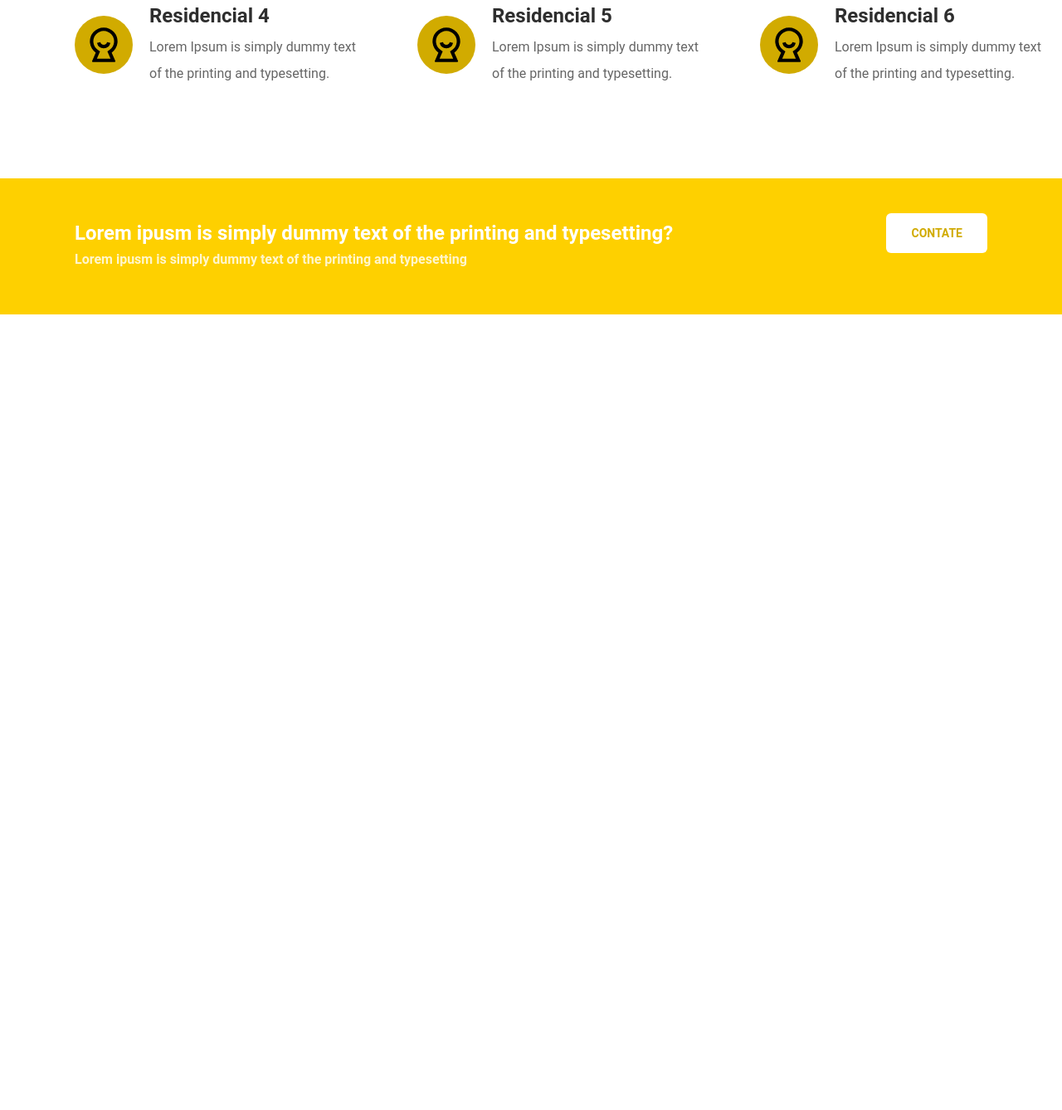
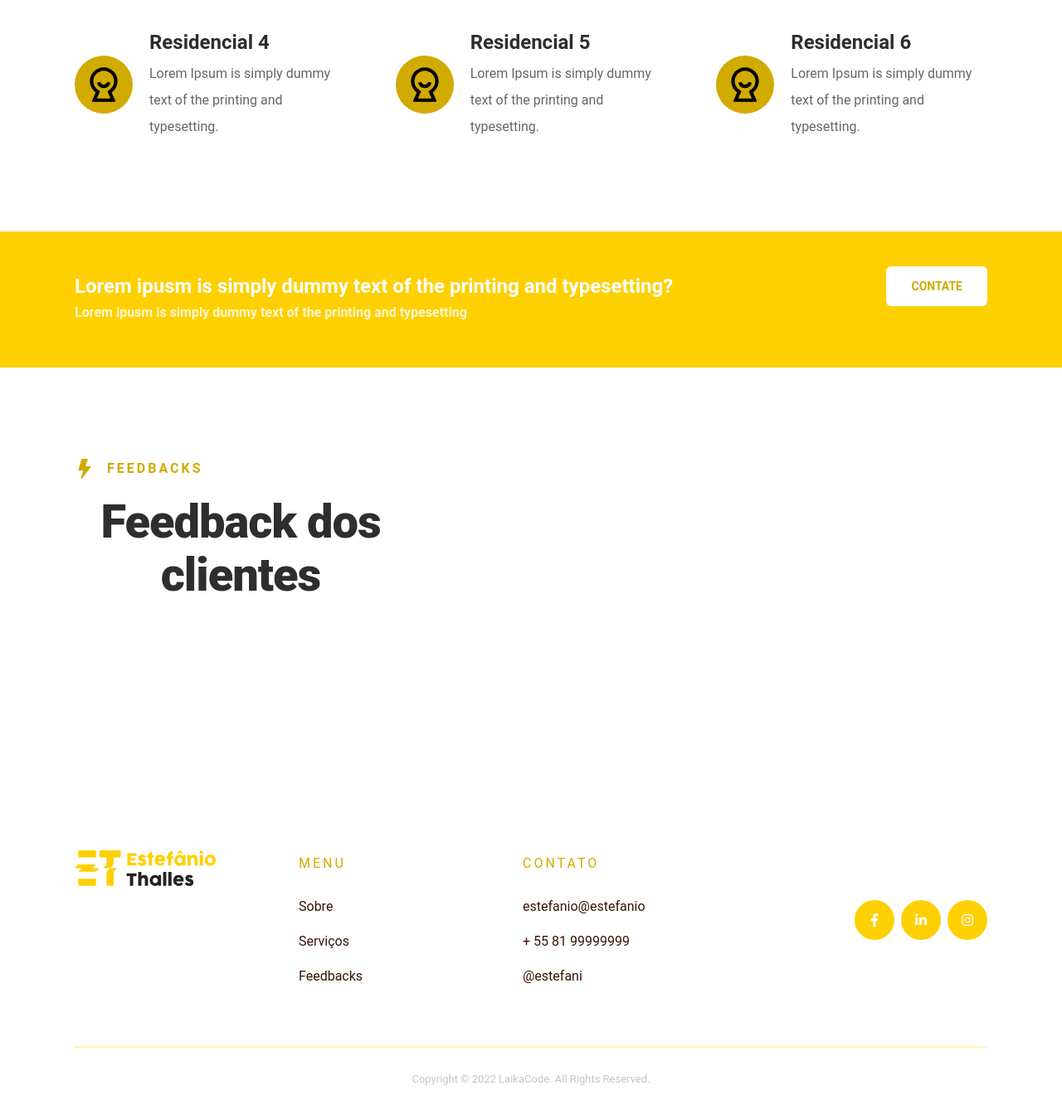
Before and after one commit to brendamatias/estefaniothalles-website, a Gatsby site: page / in a window 1280 px wide. Shown: the part 2709-4047 px from the top of the page at 83% size. Before the commit the page ends 3088 px from the top, so only its background shows below. Built offline with nearby package versions, Linux system fonts and the light colour scheme; Gatsby itself is replaced by a stand-in of ours.

Commit message:
feat: add footer component

```diff
--- /dev/null
+++ b/src/components/Feedbacks/index.tsx
@@ -0,0 +1,23 @@
+import * as React from 'react';
+import { BsLightningFill } from 'react-icons/bs';
+
+import { Container } from './styles';
+
+export default function Feedbacks() {
+  return (
+    <Container>
+      <div className="container">
+        <div className="feedbacks-header">
+          <div>
+            <strong className="title-section">
+              <BsLightningFill />
+              Feedbacks
+            </strong>
+
+            <h1>Feedback dos clientes</h1>
+          </div>
+        </div>
+      </div>
+    </Container>
+  );
+}
--- /dev/null
+++ b/src/components/Feedbacks/styles.ts
@@ -0,0 +1,18 @@
+import styled from 'styled-components';
+
+export const Container = styled.section`
+  padding: 90px 0;
+
+  .feedbacks-header {
+    > div > h1 {
+      font-weight: 800;
+      font-size: 56px;
+      line-height: 64px;
+      text-align: center;
+      letter-spacing: -1px;
+      color: #2e2e2e;
+      width: 400px;
+      margin-bottom: 70px;
+    }
+  }
+`;
--- /dev/null
+++ b/src/components/Footer/index.tsx
@@ -0,0 +1,73 @@
+import * as React from 'react';
+import { FaFacebookF, FaInstagram, FaLinkedinIn } from 'react-icons/fa';
+import logo from '../../assets/images/logo.svg';
+import { Container, FooterInfo } from './styles';
+
+export default function Footer() {
+  const links = [
+    {
+      id: 'about',
+      label: 'Sobre',
+    },
+    {
+      id: 'services',
+      label: 'Serviços',
+    },
+    {
+      id: 'feedback',
+      label: 'Feedbacks',
+    },
+  ];
+
+  return (
+    <Container>
+      <div className="container">
+        <FooterInfo>
+          <div className="content">
+            <div>
+              <img src={logo} alt="Estefânio Thalles Logo" />
+            </div>
+
+            <div>
+              <span>Menu</span>
+
+              <ul>
+                {links.map(({ id, label }) => (
+                  <li key={id} className="header-links">
+                    <a href={`#${id}`}>{label}</a>
+                  </li>
+                ))}
+              </ul>
+            </div>
+            <div>
+              <span>Contato</span>
+
+              <ul>
+                <li>estefanio@estefanio</li>
+                <li>+ 55 81 99999999</li>
+                <li>@estefani</li>
+              </ul>
+            </div>
+          </div>
+
+          <div className="footer-icons">
+            <div>
+              <FaFacebookF />
+            </div>
+            <div>
+              <FaLinkedinIn />
+            </div>
+            <div>
+              <FaInstagram />
+            </div>
+          </div>
+        </FooterInfo>
+        <hr />
+
+        <div className="footer-laikacode">
+          <span>Copyright © 2022 LaikaCode. All Rights Reserved.</span>
+        </div>
+      </div>
+    </Container>
+  );
+}
--- /dev/null
+++ b/src/components/Footer/styles.ts
@@ -0,0 +1,72 @@
+import styled from 'styled-components';
+
+export const Container = styled.footer`
+  padding-top: 100px;
+
+  .footer-laikacode {
+    text-align: center;
+    margin: 30px 0 10px 0;
+    color: #c6c6c6;
+    font-size: 13px;
+  }
+`;
+
+export const FooterInfo = styled.footer`
+  display: flex;
+  justify-content: space-between;
+  margin-bottom: 68px;
+
+  .content {
+    display: grid;
+    grid-template-columns: 1fr 1fr 1fr;
+    grid-gap: 100px;
+
+    img {
+      width: 170px;
+    }
+
+    > div {
+      > span {
+        display: inline-block;
+        font-weight: 400;
+        font-size: 16px;
+        line-height: 32px;
+        letter-spacing: 3px;
+        text-transform: uppercase;
+        color: #d1ab00;
+        margin-bottom: 10px;
+      }
+
+      > ul > li,
+      > ul > li > a {
+        font-style: normal;
+        font-weight: 400;
+        font-size: 16px;
+        line-height: 32px;
+        color: #391400;
+        margin-top: 10px;
+      }
+    }
+  }
+
+  .footer-icons {
+    display: flex;
+    align-items: center;
+    gap: 8px;
+
+    > div {
+      width: 48px;
+      height: 48px;
+      background: #fed000;
+      border-radius: 50%;
+      display: flex;
+      align-items: center;
+      justify-content: center;
+
+      svg {
+        color: #fff;
+        font-size: 16px;
+      }
+    }
+  }
+`;
--- a/src/components/Services/styles.ts
+++ b/src/components/Services/styles.ts
@@ -105,7 +105,6 @@ export const Cards = styled.div`
   > div {
     display: flex;
     gap: 20px;
-    width: 353px;
     height: 100%;
 
     .card-icon {
--- a/src/pages/index.tsx
+++ b/src/pages/index.tsx
@@ -1,5 +1,7 @@
 import * as React from 'react';
 import About from '../components/About';
+import Feedbacks from '../components/Feedbacks';
+import Footer from '../components/Footer';
 import Header from '../components/Header';
 import Intro from '../components/Intro';
 import Services from '../components/Services';
@@ -32,6 +34,8 @@ export default function IndexPage() {
           </div>
         </div>
       </ContactInfo>
+      <Feedbacks />
+      <Footer />
       <GlobalStyle />
     </main>
   );
```
